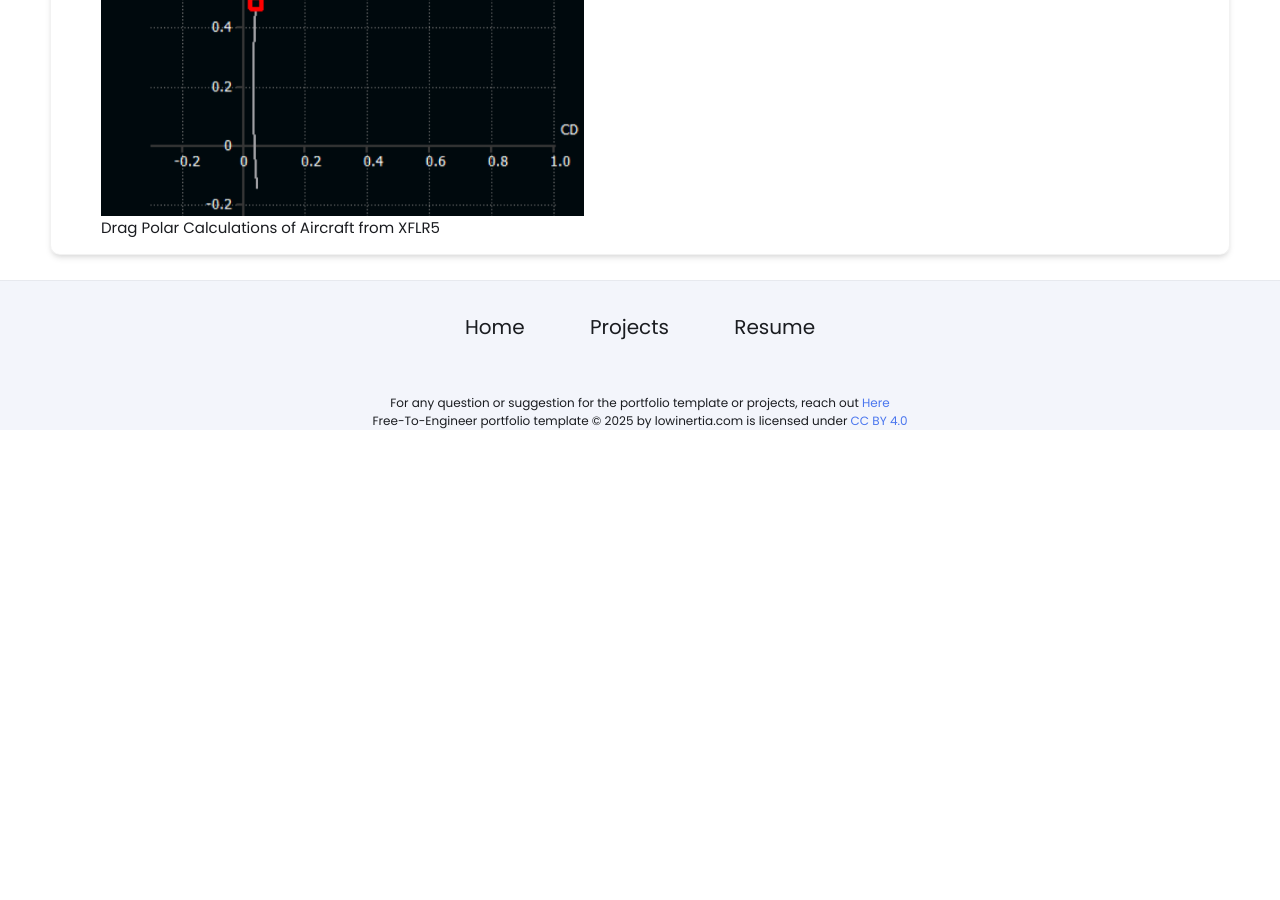
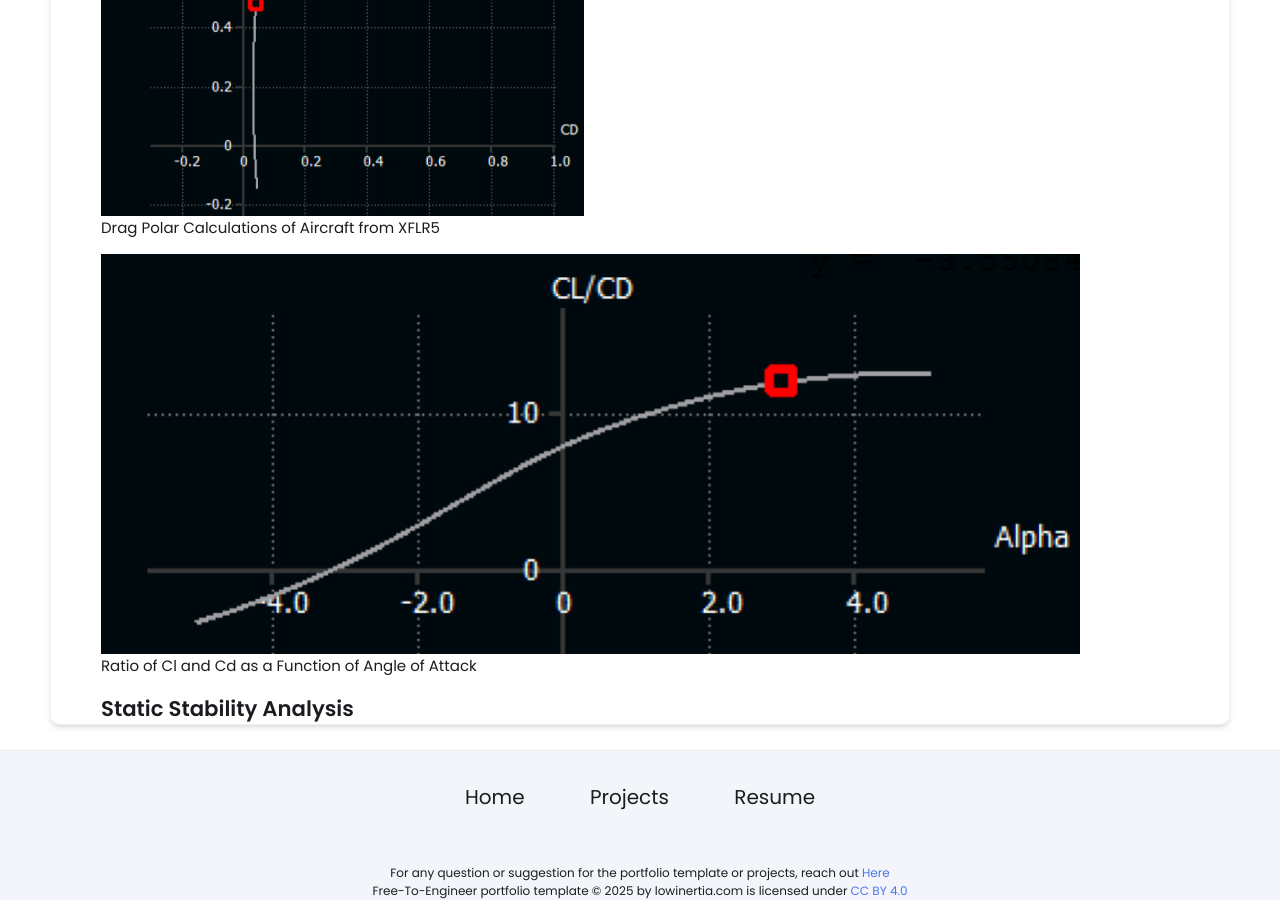
Before and after one commit to Jay-Patel-Engineer/Jay-Patel-Engineer.github.io, a Jekyll site: the page built from _projects/rcaircraft/index.md, in a window 1280 px wide and 900 px high, scrolled down 2006 px. Built offline with Jekyll 4.4.1, drawn with Linux system fonts in a browser that asks for light colours; before the commit the page ends 2436 px from its top, so only the background shows below that.

Commit message:
Update index.md

```diff
--- a/_projects/rcaircraft/index.md
+++ b/_projects/rcaircraft/index.md
@@ -22,3 +22,6 @@ By modeling the aircraft using XFLR5 and SolidWorks, a baseline set of parameter
 The simulation results of XFLR5 can be seen below. These results will be the main method of sanity checking the aircraft's performance as the project develops.
 {% include image-gallery.html images="xflrdragpolar.png" height="400"%}
 <span style="font-size: 15px">Drag Polar Calculations of Aircraft from XFLR5</span>
+{% include image-gallery.html images="xflrclcd.png" height="400"%}
+<span style="font-size: 15px">Ratio of Cl and Cd as a Function of Angle of Attack</span>
+## Static Stability Analysis
```
